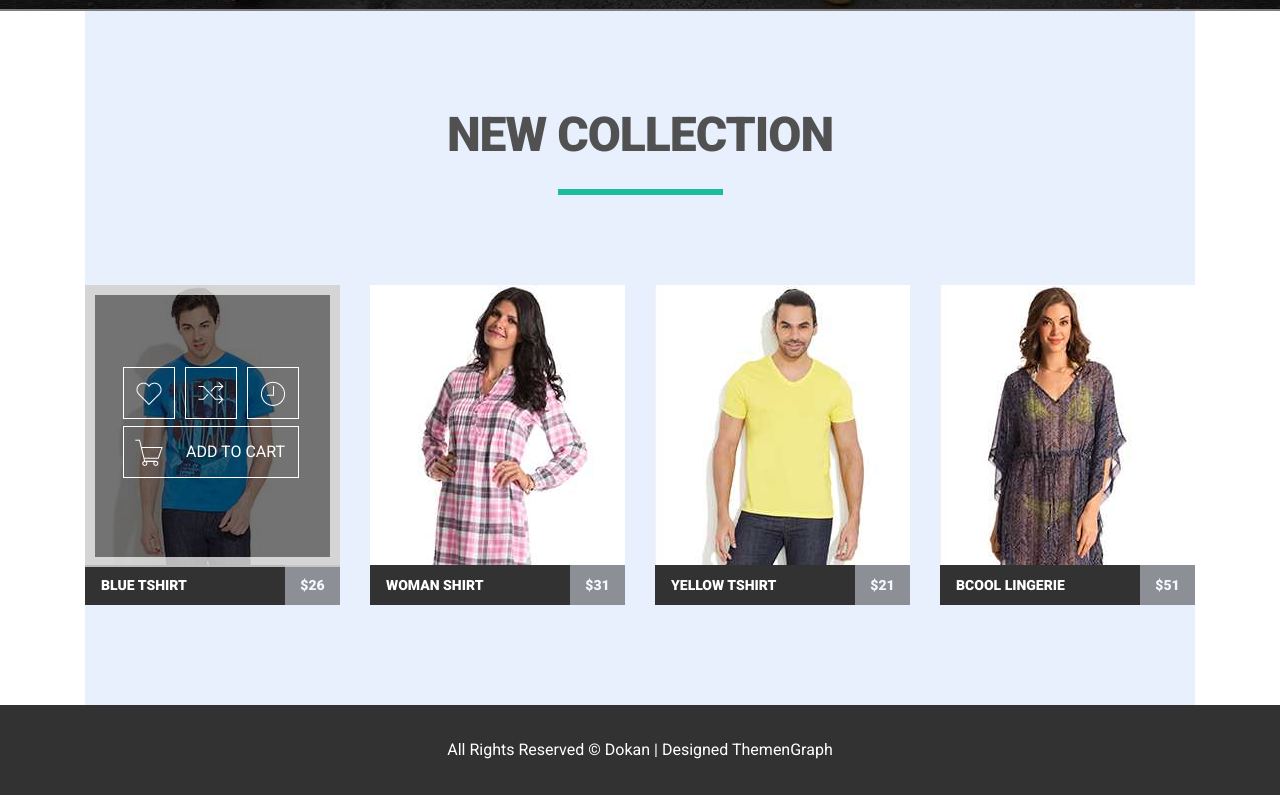
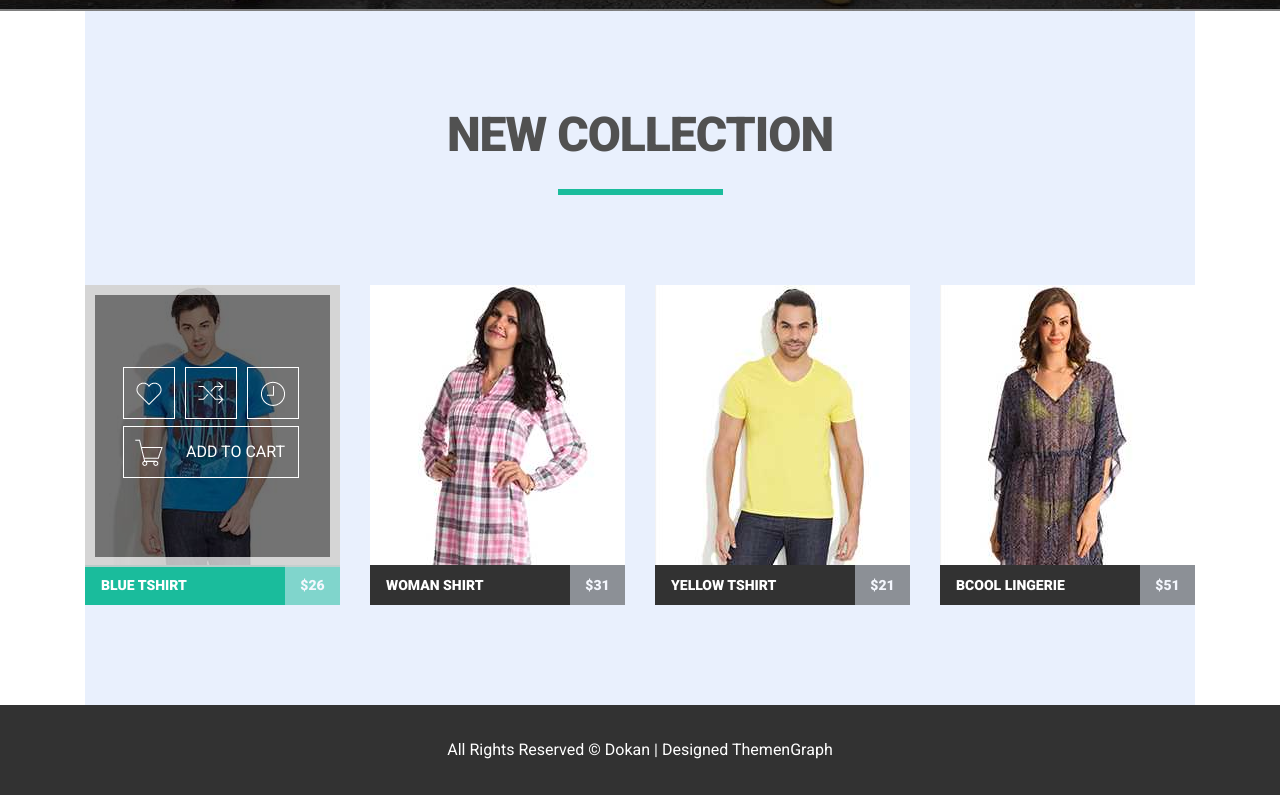
Before and after one commit to petermazuryk/goit-fe-course, a plain HTML site: page html-css/module-05/index.html in a window 1280 px wide. In both pictures the pointer is over the element "BLUE TSHIRT". Shown: the part 763-1558 px from the top of the page. Drawn offline with nearby package versions, Linux system fonts and the light colour scheme.

Commit message:
.product-list-item:hover p { ДЗ-05

```diff
--- a/html-css/module-05/css/style.css
+++ b/html-css/module-05/css/style.css
@@ -257,9 +257,10 @@ img {
     margin: 0;
 }
 
-.product-img:hover p {
+.product-list-item:hover p {
     background: #1abc9c;
 }
+
 
 .modal {
     opacity: 0;
```
